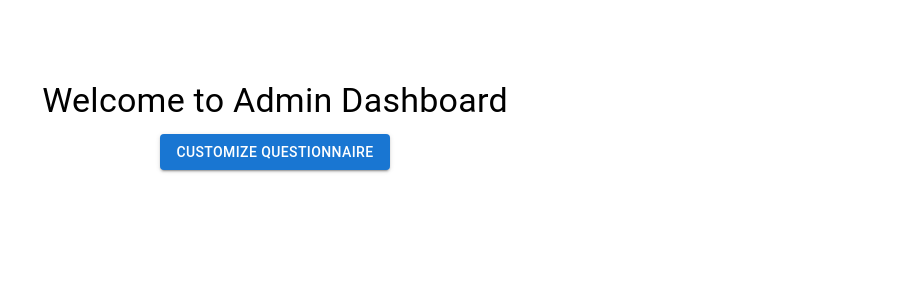
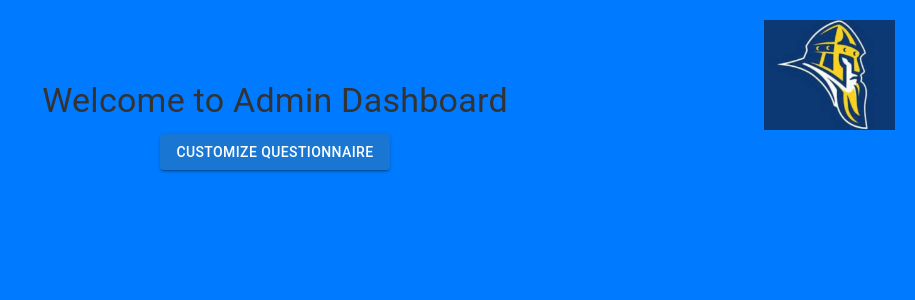
Before and after one commit to AugustanaCSC490Spring2024/Magpie, a Next.js app in the folder magpie/: page /AdminPage in a window 1280 px wide. Shown: the top 300 px of the page, without its empty margins (365-1280 px from the left). Built offline with nearby package versions, Linux system fonts and the light colour scheme.

Commit message:
Updated the admin page style and added a  new logo image

```diff
--- a/magpie/src/app/AdminPage/page.js
+++ b/magpie/src/app/AdminPage/page.js
@@ -1,9 +1,16 @@
 "use client";
 import AdminHome from "../components/AdminHome";
+import React from 'react';
+import "../globals.css";
 
 const AdminPage = () => {
   return (
-    <AdminHome />
+    <div className="admin-page-background">
+      <div>
+        <img src="/Viking.png" alt="Admin Logo" className="Viking-img" />
+      </div>
+      <AdminHome />
+    </div>
   );
 };
 
--- a/magpie/src/app/globals.css
+++ b/magpie/src/app/globals.css
@@ -364,3 +364,19 @@ nav ul button{
       opacity: 1;
   }
 }
+
+.admin-page-background {
+  background-color: #007bff;
+  min-height: 100vh;
+  min-width: 100vw;
+  position: absolute;
+  top: 0;
+  left: 0;
+}
+
+.Viking-img {
+  height: 150px;
+  width: auto;
+  padding: 20px;
+  float: right;
+}
```
Also changed, not shown: magpie/public/Viking.png (added).
